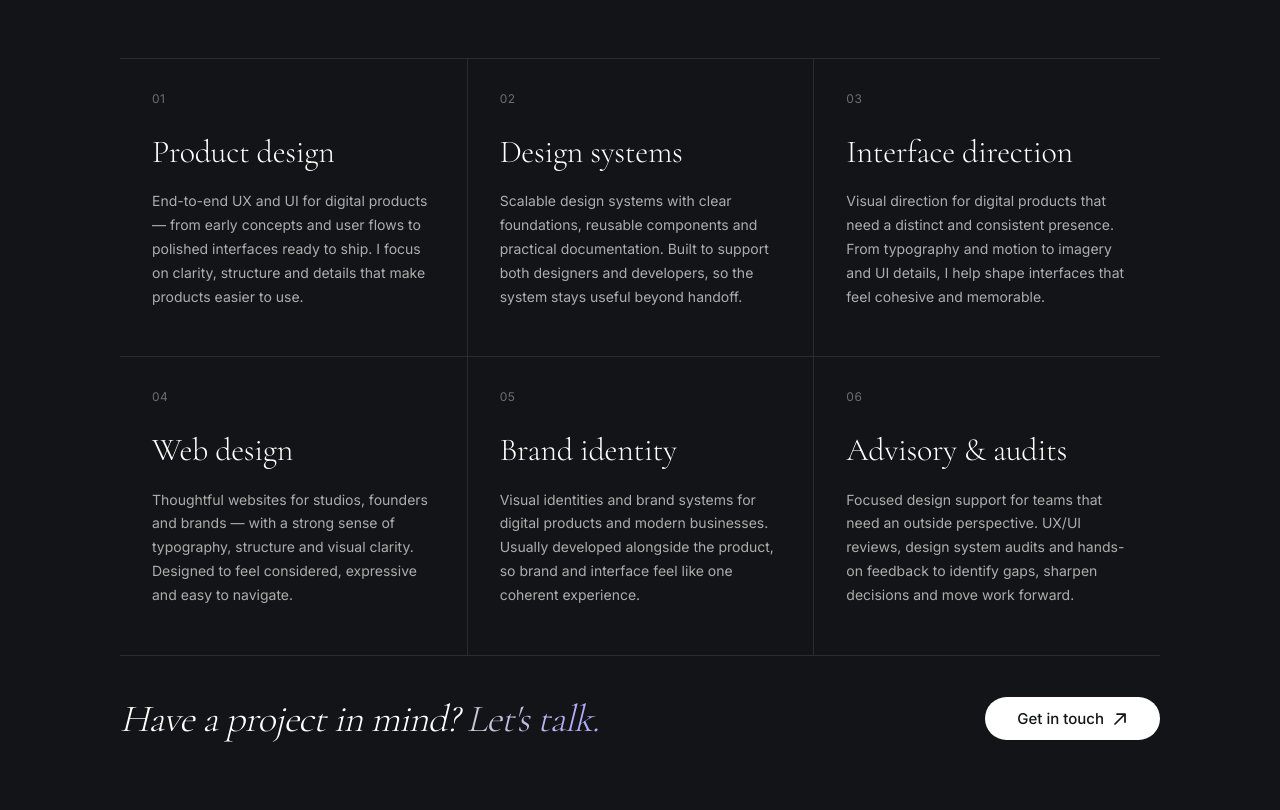
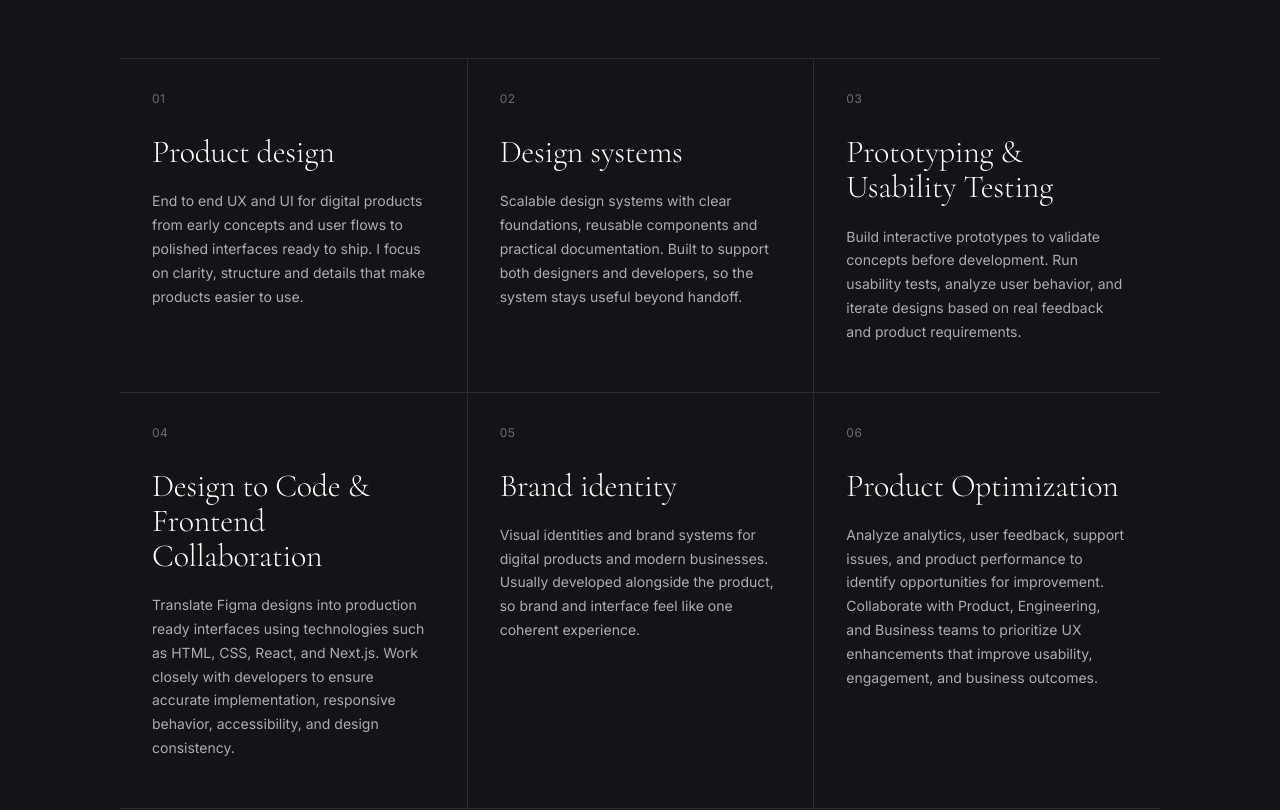
Before and after one commit to Lakshithanaranwala/portfolio, a Next.js app: page / in a window 1280 px wide. Shown: the part 3820-4630 px from the top of the page. Built offline with nearby package versions, Linux system fonts and the light colour scheme; no server answers.

Commit message:
what i do

```diff
--- a/components/home/WhatIDo.tsx
+++ b/components/home/WhatIDo.tsx
@@ -10,7 +10,7 @@ const services = [
     number: '01',
     title: 'Product design',
     description:
-      'End-to-end UX and UI for digital products — from early concepts and user flows to polished interfaces ready to ship. I focus on clarity, structure and details that make products easier to use.',
+      'End to end UX and UI for digital products from early concepts and user flows to polished interfaces ready to ship. I focus on clarity, structure and details that make products easier to use.',
   },
   {
     number: '02',
@@ -20,15 +20,15 @@ const services = [
   },
   {
     number: '03',
-    title: 'Interface direction',
+    title: 'Prototyping & Usability Testing',
     description:
-      'Visual direction for digital products that need a distinct and consistent presence. From typography and motion to imagery and UI details, I help shape interfaces that feel cohesive and memorable.',
+      'Build interactive prototypes to validate concepts before development. Run usability tests, analyze user behavior, and iterate designs based on real feedback and product requirements.',
   },
   {
     number: '04',
-    title: 'Web design',
+    title: 'Design to Code & Frontend Collaboration',
     description:
-      'Thoughtful websites for studios, founders and brands — with a strong sense of typography, structure and visual clarity. Designed to feel considered, expressive and easy to navigate.',
+      'Translate Figma designs into production ready interfaces using technologies such as HTML, CSS, React, and Next.js. Work closely with developers to ensure accurate implementation, responsive behavior, accessibility, and design consistency.',
   },
   {
     number: '05',
@@ -38,9 +38,9 @@ const services = [
   },
   {
     number: '06',
-    title: 'Advisory & audits',
+    title: 'Product Optimization',
     description:
-      'Focused design support for teams that need an outside perspective. UX/UI reviews, design system audits and hands-on feedback to identify gaps, sharpen decisions and move work forward.',
+      'Analyze analytics, user feedback, support issues, and product performance to identify opportunities for improvement. Collaborate with Product, Engineering, and Business teams to prioritize UX enhancements that improve usability, engagement, and business outcomes.',
   },
 ];
 
```
